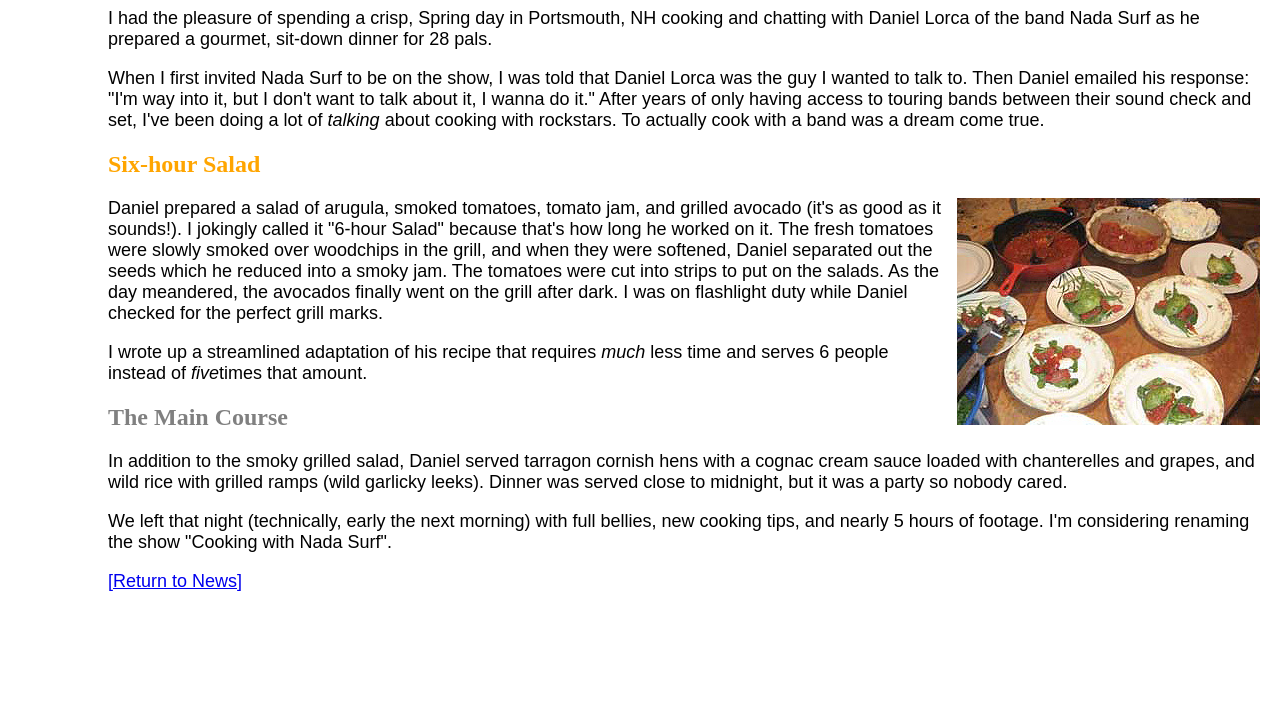
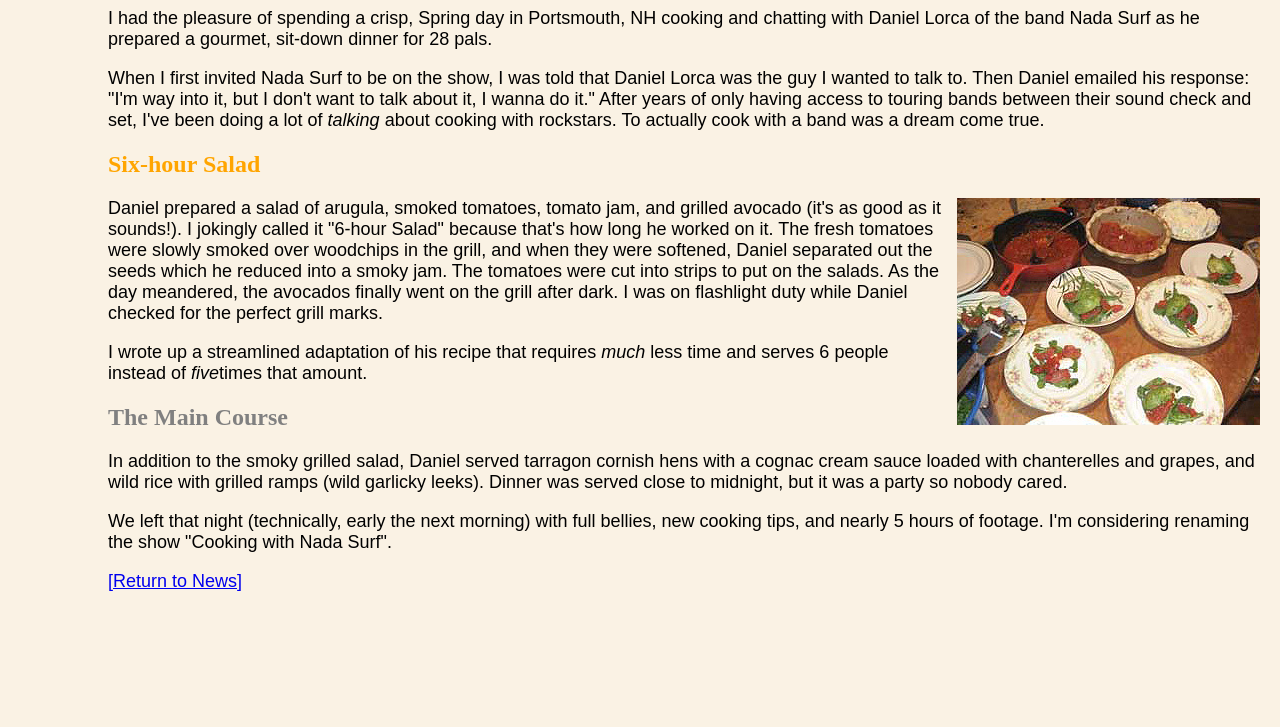
Before and after one commit to nikkipena/fid, a plain HTML site: page blackgoose/blog/cooking.html in a window 1280 px wide. Shown: the part 73-800 px from the top of the page. Drawn offline with Linux system fonts and the light colour scheme.

Commit message:
Update cooking.html

```diff
--- a/blackgoose/blog/cooking.html
+++ b/blackgoose/blog/cooking.html
@@ -4,6 +4,7 @@
 <meta charset="UTF-8">
 <title>Cooking with Nada Surf</title>
 <style>
+body{background-color: #faf2e4;}
 h1{color: orange;
 border-bottom: 1px solid orange;}
 h2{color: orange;
```
